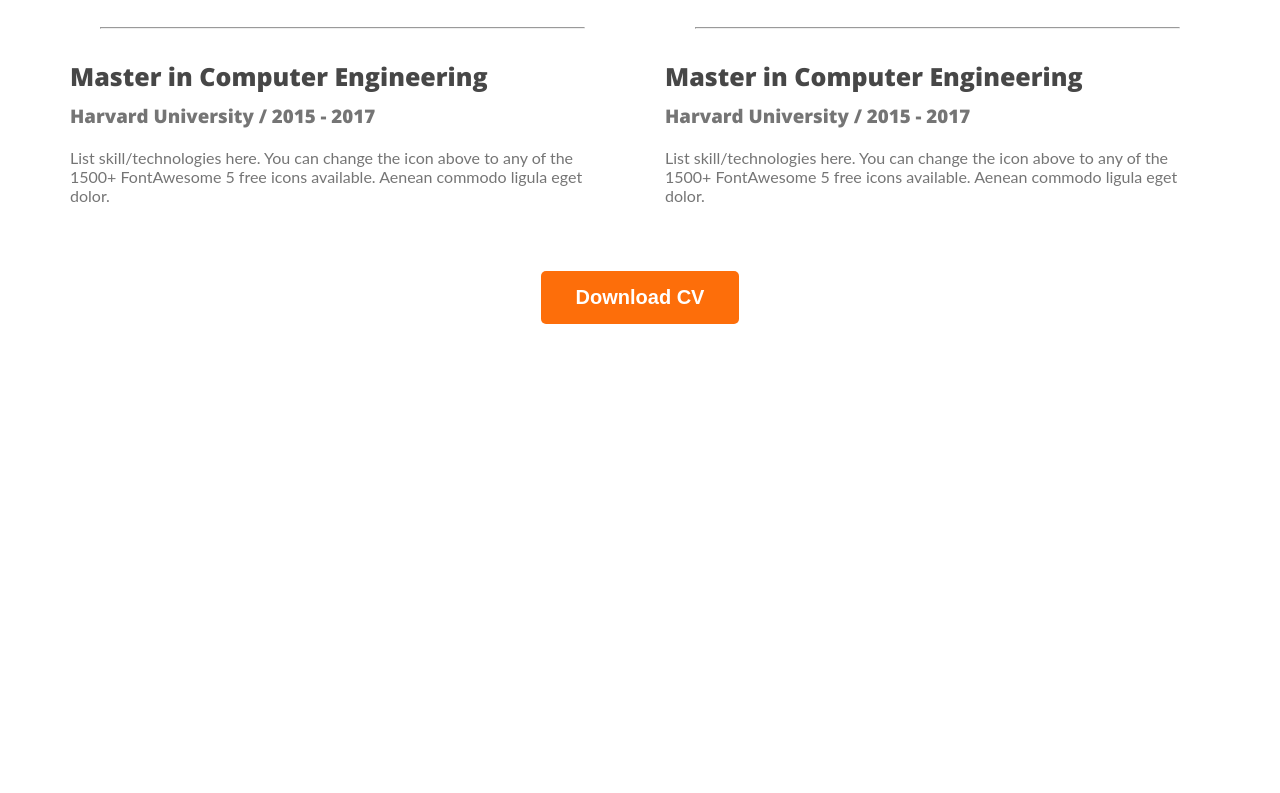
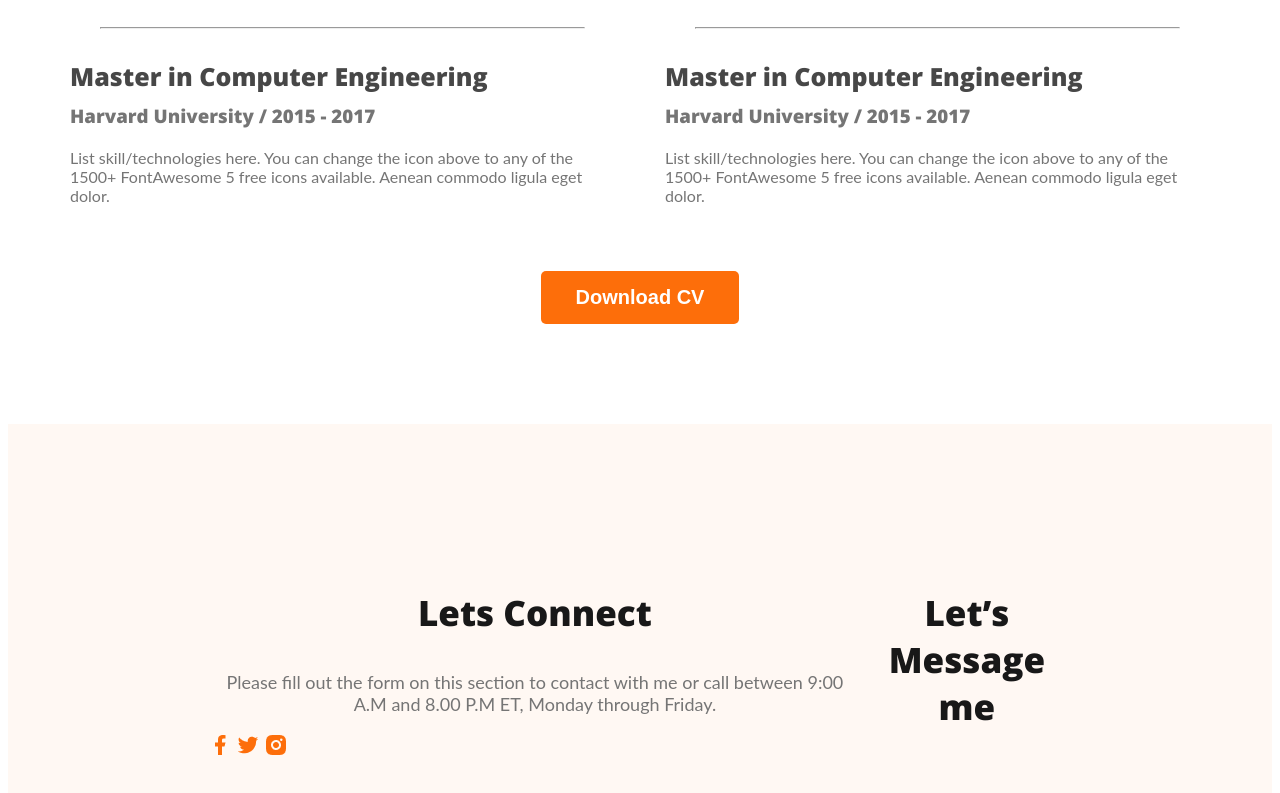
Before and after one commit to Farok-ahmed/webdeveloper-protfoleo, a plain HTML site: page index.html in a window 1280 px wide. Shown: the part 2788-3581 px from the top of the page. Before the commit the page ends 3120 px from the top, so only its background shows below. Drawn offline with nearby package versions, Linux system fonts and the light colour scheme.

Commit message:
basic footer

```diff
--- a/index.html
+++ b/index.html
@@ -146,7 +146,18 @@
         </section>
     </main>
     <footer>
-
+        <div class="footer-column">
+            <h3 class="section-title"> Lets Connect</h3>
+            <p class="section-description">Please fill out the form on this section to contact with me or call between 9:00 A.M and 8.00 P.M ET, Monday through Friday.</p>
+            <div class="social-links">
+                <a href=""><img src="images/facebook.png" alt=""></a>
+                <a href=""><img src="images/twitter.png" alt=""></a>
+                <a href=""><img src="images/insta.png" alt=""></a>
+            </div>
+        </div>
+        <div class="footer-column">
+            <h3 class="section-title"> Let’s Message me</h3>
+        </div>
     </footer>
 </body>
 </html>
--- a/style.css
+++ b/style.css
@@ -181,3 +181,10 @@ section.about {
     text-align: center;
     margin-top: 50px;
 }
+
+footer{
+    display: flex;
+    background: #FFF8F3;
+    margin-top: 100px;
+    padding: 130px 200px;
+}
```
